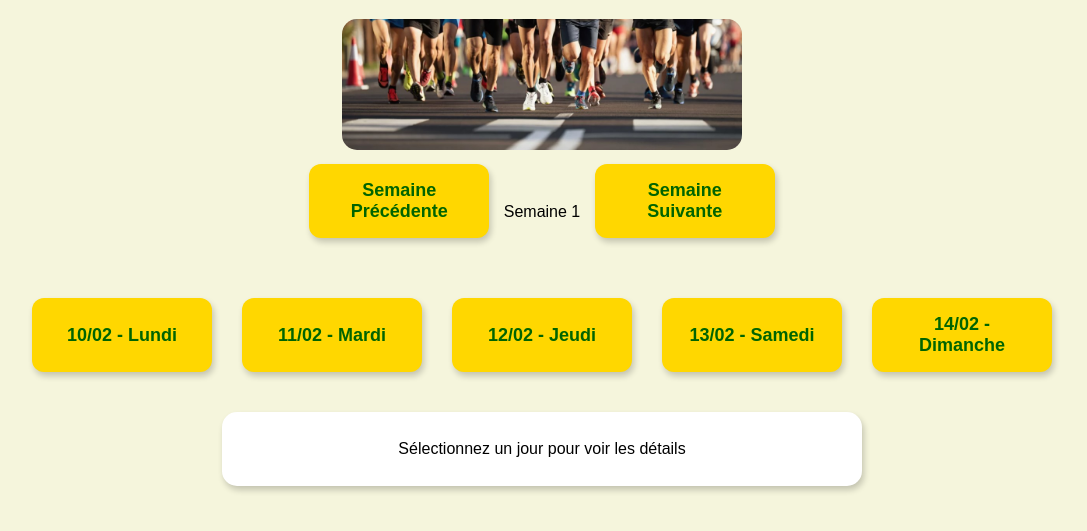
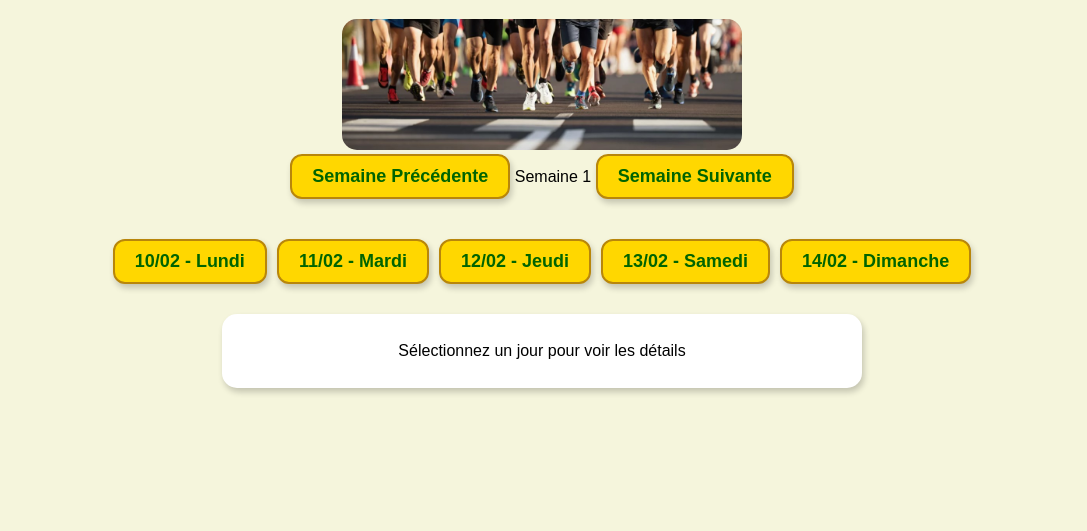
Before and after one commit to pmartins77/RunningPlan, a website: page index.html in a window 1280 px wide. Shown: the part 99-630 px from the top of the page, without its empty margins (98-1185 px from the left). Drawn offline with Linux system fonts and the light colour scheme.

Commit message:
index.html

```diff
--- a/index.html
+++ b/index.html
@@ -4,7 +4,7 @@
     <meta charset="UTF-8">
     <meta name="viewport" content="width=device-width, initial-scale=1.0">
     <title>Marathon Training Plan</title>
-    <link rel="stylesheet" type="text/css" href="styles-v2.css?v=3">
+    <link rel="stylesheet" type="text/css" href="styles-v3.css?v=4">
 </head>
 <body>
     <h1>Marathon Training Plan</h1>
```
